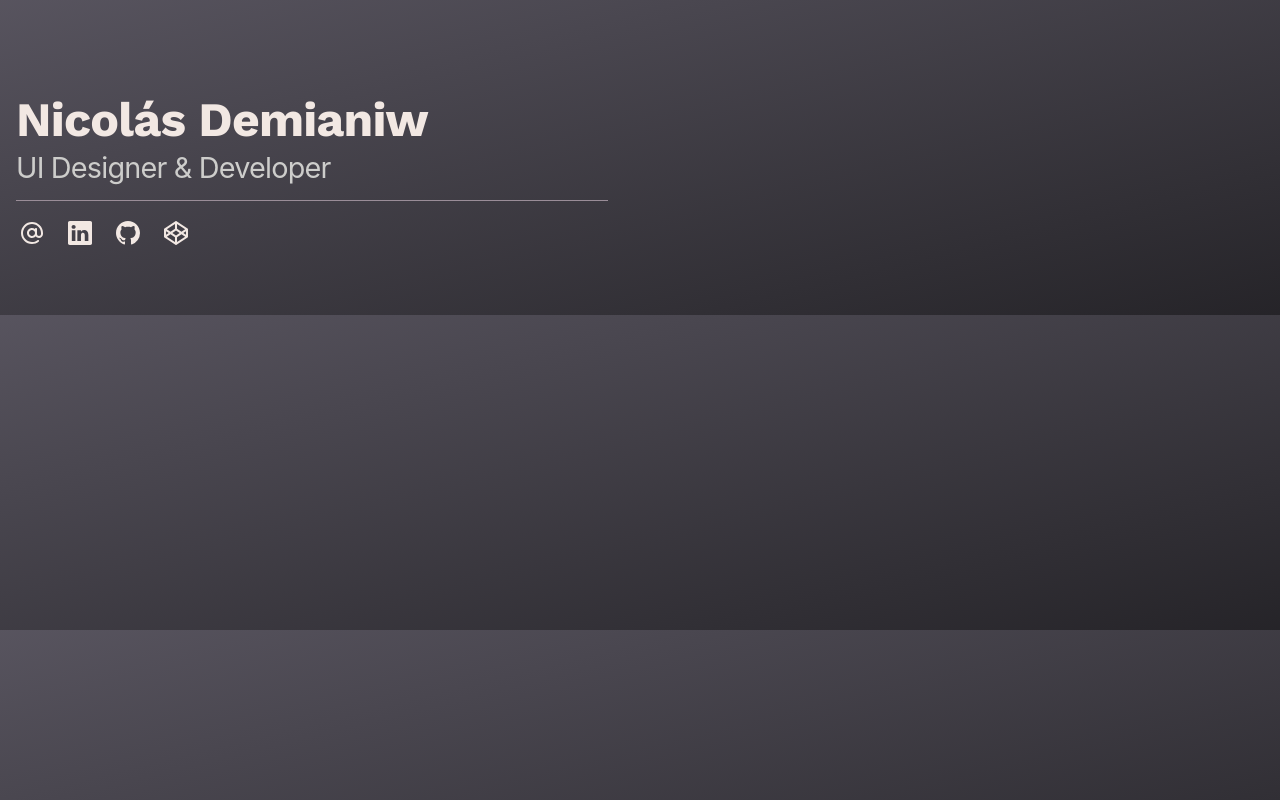
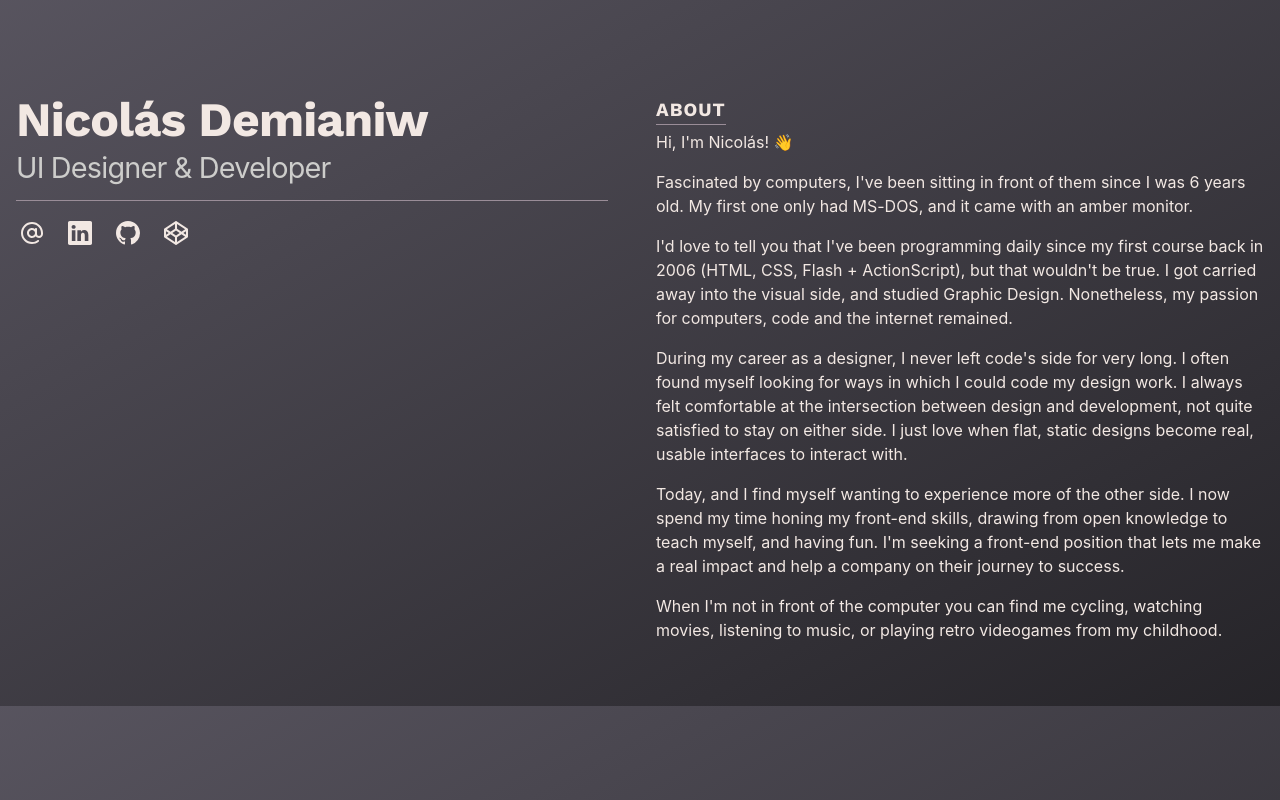
Before and after one commit to ndemia/demia.me-react, a React (Vite) app: page / in a window 1280 px wide. Built offline with nearby package versions, Linux system fonts and the light colour scheme; the HTML template or start-up script is replaced by a standard one; a web font is replaced by a local one.

Commit message:
Add description about me

```diff
--- a/src/components/Article/Article.jsx
+++ b/src/components/Article/Article.jsx
@@ -1,12 +1,19 @@
-export default function Article(props) {
-	const { title, paragraphs } = props;
+import { StyledArticle } from './Article.styled';
+import ArticleTitle from './../ArticleTitle/ArticleTitle';
+import ArticleParagraph from './../ArticleParagraph/ArticleParagraph';
 
+export default function Article({ content }) {
 	return (
-		<article>
-			<p>
-				Lorem ipsum dolor sit amet consectetur, adipisicing elit. Magnam officia dicta minima assumenda ad molestias aut, dolorum voluptas! Expedita
-				eligendi natus voluptatibus, in adipisci laboriosam recusandae ipsam at a vero?
-			</p>
-		</article>
+		<StyledArticle>
+			{content.map((item, index) => {
+				if (item.type === 'title') {
+					return <ArticleTitle key={index} text={item.text}></ArticleTitle>;
+				} else if (item.type === 'paragraph') {
+					return <ArticleParagraph key={index} text={item.text}></ArticleParagraph>;
+				} else {
+					return null;
+				}
+			})}
+		</StyledArticle>
 	);
 }
--- /dev/null
+++ b/src/components/Article/Article.styled.js
@@ -0,0 +1,7 @@
+import styled from 'styled-components';
+
+export const StyledArticle = styled.article`
+	/* @media (min-width: 60em) {
+		padding-top: 4.1rem;
+	} */
+`;
--- /dev/null
+++ b/src/components/ArticleParagraph/ArticleParagraph.jsx
@@ -0,0 +1,5 @@
+import { StyledArticleParagraph } from './ArticleParagraph.styled';
+
+export default function ArticleParagraph({ text }) {
+	return <StyledArticleParagraph>{text}</StyledArticleParagraph>;
+}
--- /dev/null
+++ b/src/components/ArticleParagraph/ArticleParagraph.styled.js
@@ -0,0 +1,11 @@
+import styled from 'styled-components';
+
+export const StyledArticleParagraph = styled.p`
+	font-size: 1rem;
+	color: ${({ theme }) => theme.colors.beige01};
+	margin-bottom: 1rem;
+
+	&:last-of-type {
+		margin-bottom: 0;
+	}
+`;
--- /dev/null
+++ b/src/components/ArticleTitle/ArticleTitle.jsx
@@ -0,0 +1,5 @@
+import { StyledArticleTitle } from './ArticleTitle.styled';
+
+export default function ArticleTitle({ text }) {
+	return <StyledArticleTitle>{text}</StyledArticleTitle>;
+}
--- /dev/null
+++ b/src/components/ArticleTitle/ArticleTitle.styled.js
@@ -0,0 +1,11 @@
+import styled from 'styled-components';
+
+export const StyledArticleTitle = styled.h3`
+	width: fit-content;
+	font-weight: 700;
+	color: ${({ theme }) => theme.colors.beige01};
+	text-transform: uppercase;
+	letter-spacing: 1px;
+	margin-bottom: 0.3rem;
+	border-bottom: 1px solid ${({ theme }) => theme.colors.beige03};
+`;
--- /dev/null
+++ b/src/components/RightSection/RightSection.jsx
@@ -0,0 +1,10 @@
+import { StyledRightSection } from './RightSection.styled';
+import Article from './../Article/Article';
+
+export default function RightSection({ content }) {
+	return (
+		<StyledRightSection>
+			<Article content={content}></Article>
+		</StyledRightSection>
+	);
+}
--- /dev/null
+++ b/src/components/RightSection/RightSection.styled.js
@@ -0,0 +1,15 @@
+import styled from 'styled-components';
+
+export const StyledRightSection = styled.section`
+	margin-bottom: 2rem;
+	padding: 0 1rem;
+
+	@media (min-width: 60em) {
+		grid-column-start: 2;
+		grid-column-end: 2;
+		grid-row-start: 1;
+		grid-row-end: 2;
+		padding: 6rem 1rem 0 0;
+		margin-bottom: 0;
+	}
+`;
--- a/src/pages/Home/Home.jsx
+++ b/src/pages/Home/Home.jsx
@@ -1,11 +1,37 @@
 import { StyledLayoutContainer } from './../../components/LayoutContainer/LayoutContainer.styled';
-import Header from '../../components/Header/Header';
-import MainTitle from '../../components/MainTitle/MainTitle';
+import Header from './../../components/Header/Header';
+import RightSection from './../../components/RightSection/RightSection';
 
 export default function Home() {
+	const content = [
+		{ type: 'title', text: 'About' },
+		{ type: 'paragraph', text: "Hi, I'm Nicolás! 👋" },
+		{
+			type: 'paragraph',
+			text: "Fascinated by computers, I've been sitting in front of them since I was 6 years old. My first one only had MS-DOS, and it came with an amber monitor.",
+		},
+		{
+			type: 'paragraph',
+			text: " I'd love to tell you that I've been programming daily since my first course back in 2006 (HTML, CSS, Flash + ActionScript), but that wouldn't be true. I got carried away into the visual side, and studied Graphic Design. Nonetheless, my passion for computers, code and the internet remained.",
+		},
+		{
+			type: 'paragraph',
+			text: " During my career as a designer, I never left code's side for very long. I often found myself looking for ways in which I could code my design work. I always felt comfortable at the intersection between design and development, not quite satisfied to stay on either side. I just love when flat, static designs become real, usable interfaces to interact with. ",
+		},
+		{
+			type: 'paragraph',
+			text: " Today, and I find myself wanting to experience more of the other side. I now spend my time honing my front-end skills, drawing from open knowledge to teach myself, and having fun. I'm seeking a front-end position that lets me make a real impact and help a company on their journey to success. ",
+		},
+		{
+			type: 'paragraph',
+			text: " When I'm not in front of the computer you can find me cycling, watching movies, listening to music, or playing retro videogames from my childhood.  ",
+		},
+	];
+
 	return (
 		<StyledLayoutContainer>
 			<Header></Header>
+			<RightSection content={content}></RightSection>
 		</StyledLayoutContainer>
 	);
 }
```
